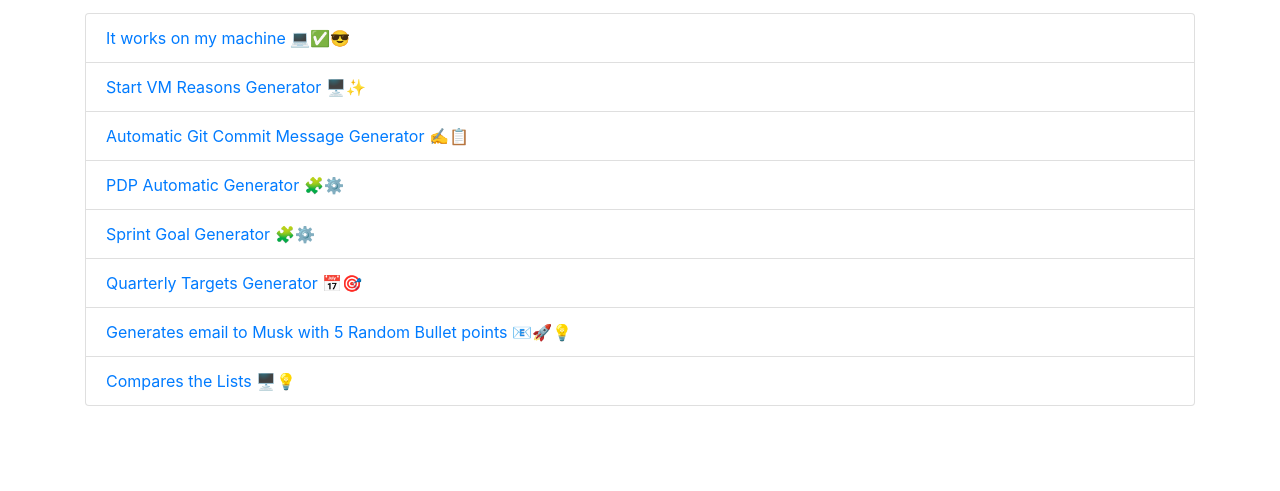
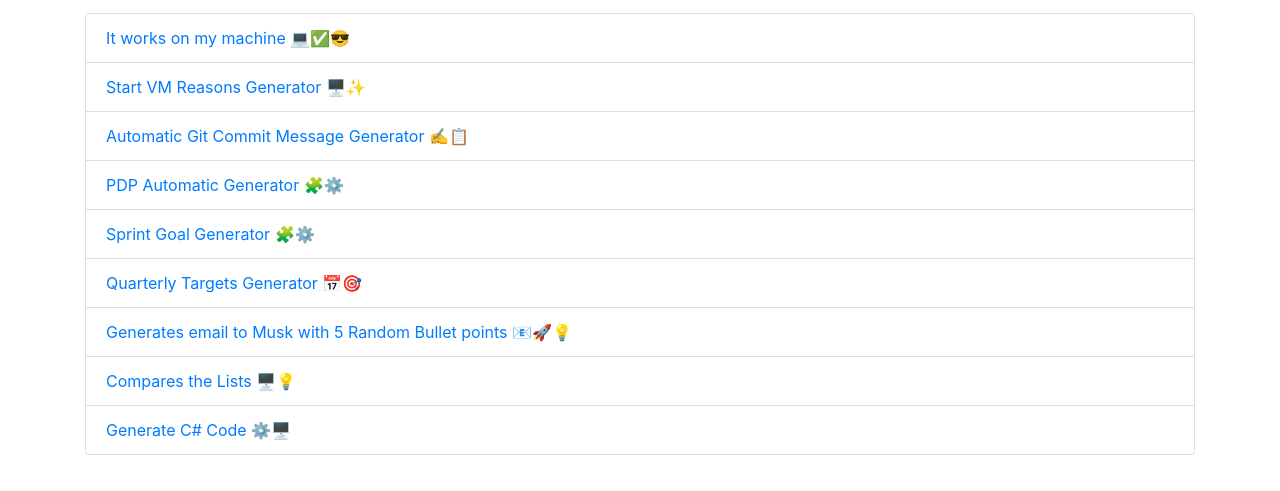
Before and after one commit to paulospx/some_if_statements, a plain HTML site: page index.html in a window 1280 px wide. Shown: the part 137-628 px from the top of the page. Drawn offline with nearby package versions, Linux system fonts and the light colour scheme.

Commit message:
Update Index

```diff
--- a/index.html
+++ b/index.html
@@ -19,7 +19,7 @@
             <li class="list-group-item"><a target="_blank" href="target.html">Quarterly Targets Generator 📅🎯</a></li>
             <li class="list-group-item"><a target="_blank" href="musk_mail.html">Generates email to Musk with 5 Random Bullet points 📧🚀💡</a></li>
             <li class="list-group-item"><a target="_blank" href="compare-list.html">Compares the Lists 🖥️💡</a></li>
-
+            <li class="list-group-item"><a target="_blank" href="cs-list.html">Generate C# Code ⚙️🖥️</a></li>
 
             <!-- li class="list-group-item"><a target="_blank" href="sv.html?label=custom_label_here">Suck it. Screen with custom label 💻🔥🎨</a></li-->
         </ul>
```
